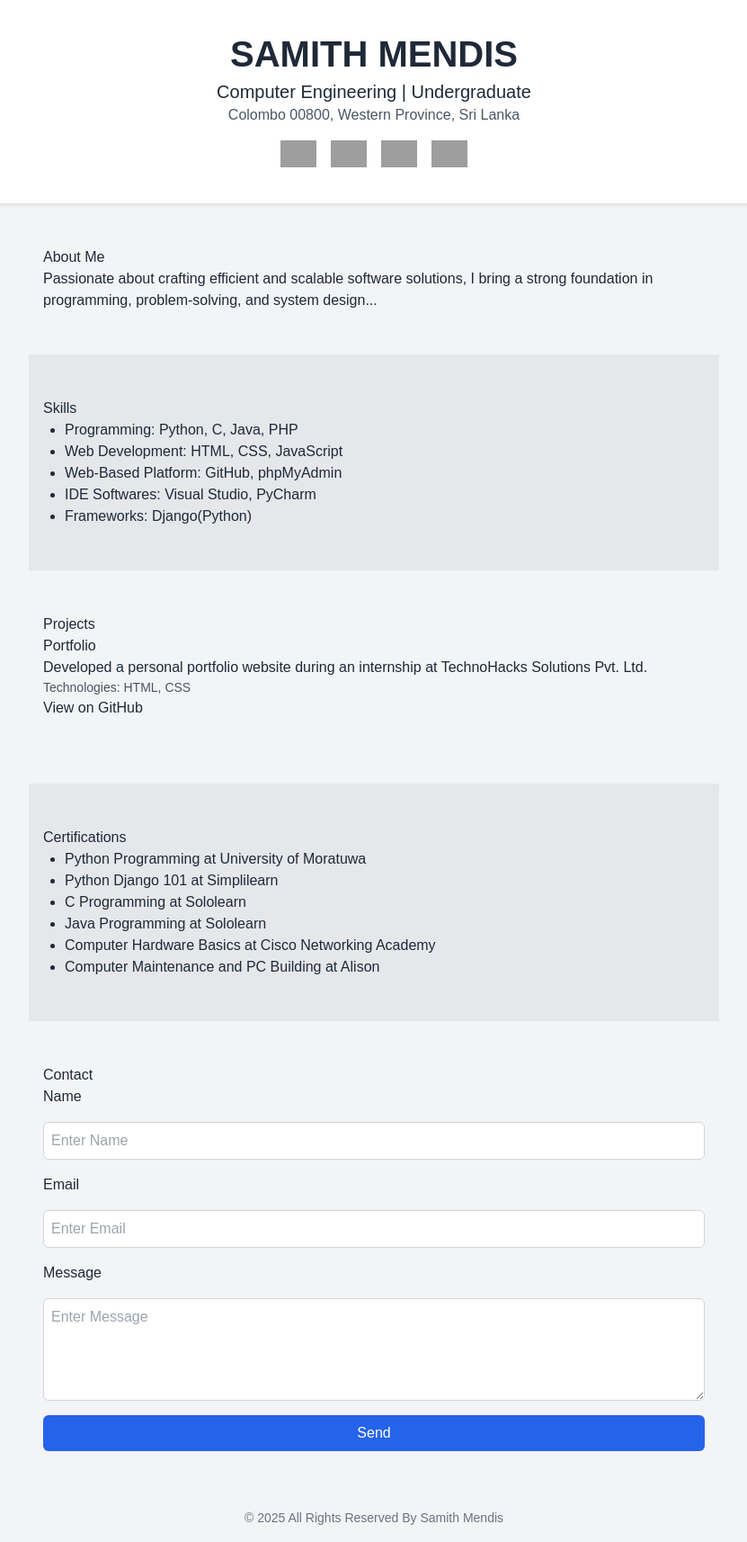
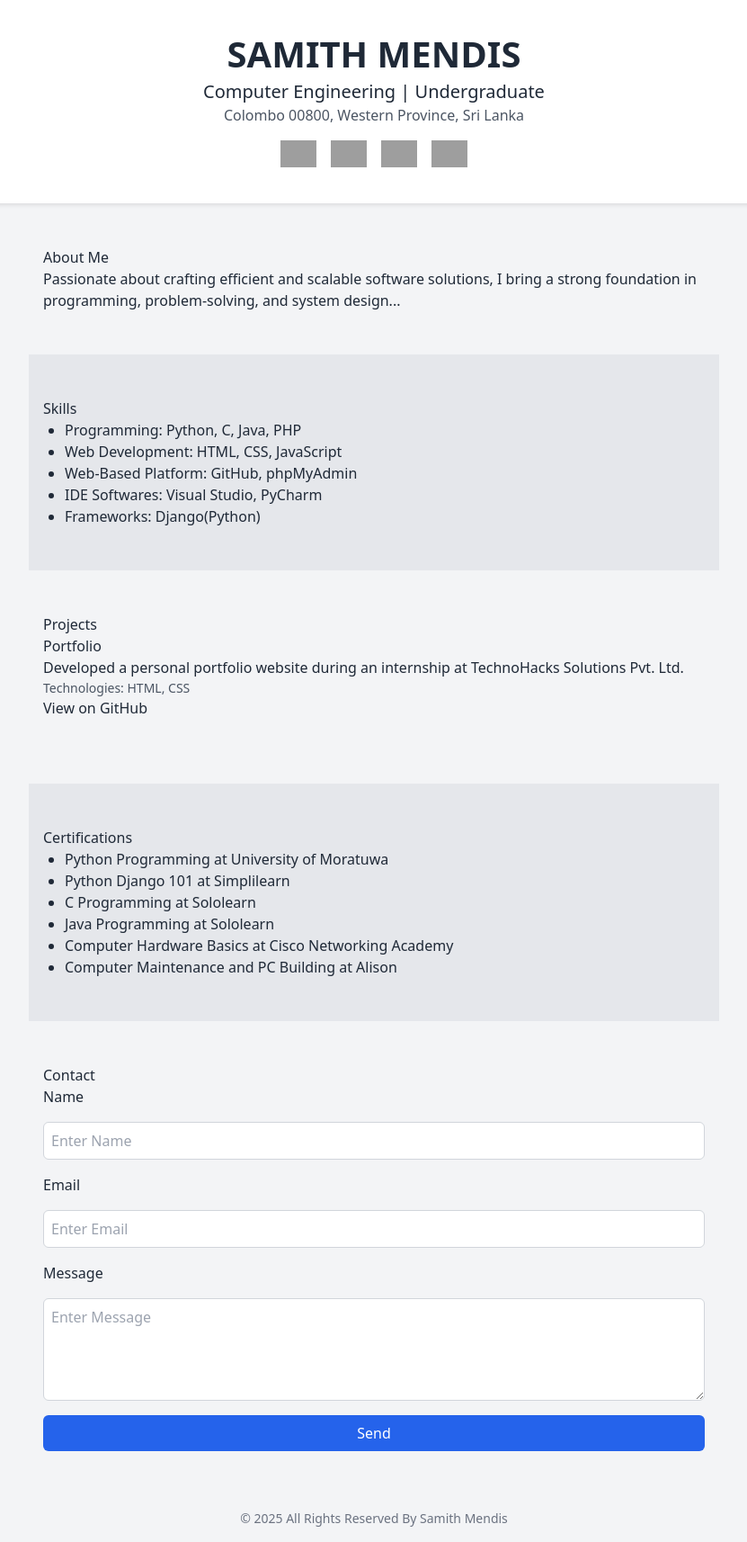
Before and after one commit to dsamithmendis/www.dsamithmendis.com, a Flask app: page / in a window 1280 px wide. Shown: the whole page at 90% size, without its empty margins (224-1055 px from the left). Run offline with Flask 3, Linux system fonts and the light colour scheme; some libraries are stand-ins or nearby versions; grey boxes are pictures that could not be loaded.

Commit message:
Update main.css

```diff
--- a/assets/frontend/main.css
+++ b/assets/frontend/main.css
@@ -1,4 +1,4 @@
-body {
+.body {
   font-family: Arial, sans-serif;
   background-color: #f9f9f9;
   color: #333;
```
